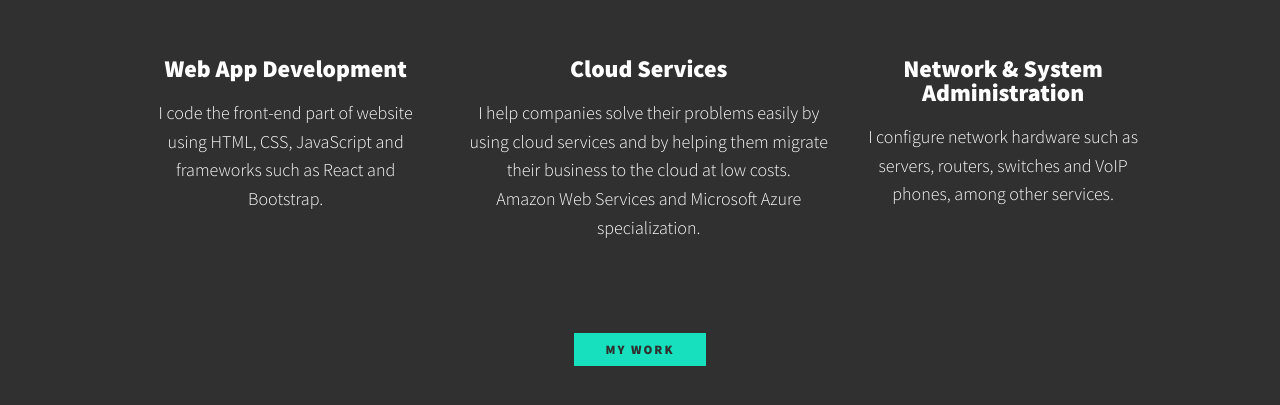
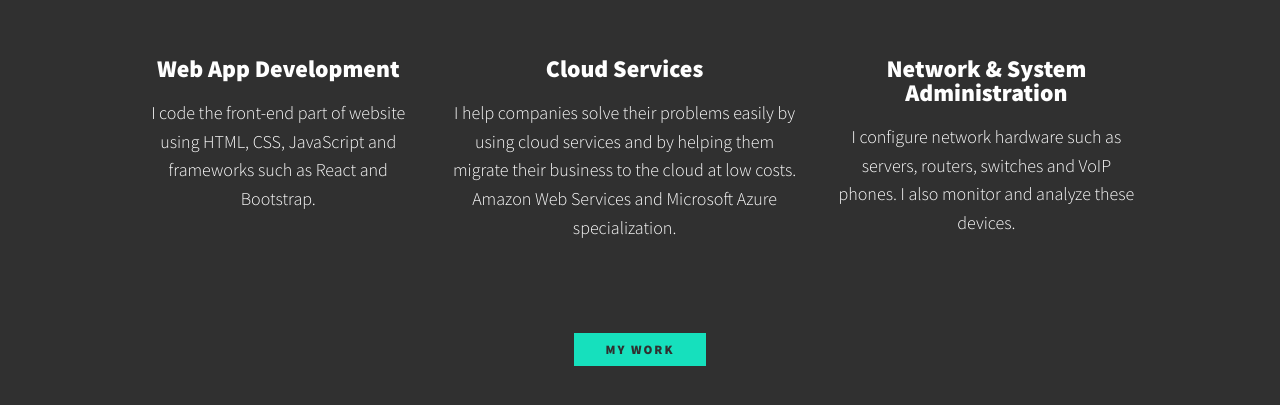
Before and after one commit to MrSathekge/portfolio, a website: page index.html in a window 1280 px wide. Shown: the part 775-1180 px from the top of the page. Drawn offline with nearby package versions, Linux system fonts and the light colour scheme.

Commit message:
Update index.html

```diff
--- a/index.html
+++ b/index.html
@@ -62,7 +62,7 @@
 
                 <div class="service">
                     <h3>Network  & System Administration</h3>
-                    <p>I configure network hardware such as servers, routers, switches and VoIP phones, among other services.</p>
+                    <p>I configure network hardware such as servers, routers, switches and VoIP phones. I also monitor and analyze these devices.</p>
                 </div> <!-- / service -->
             </div> <!-- / services -->
 
```
